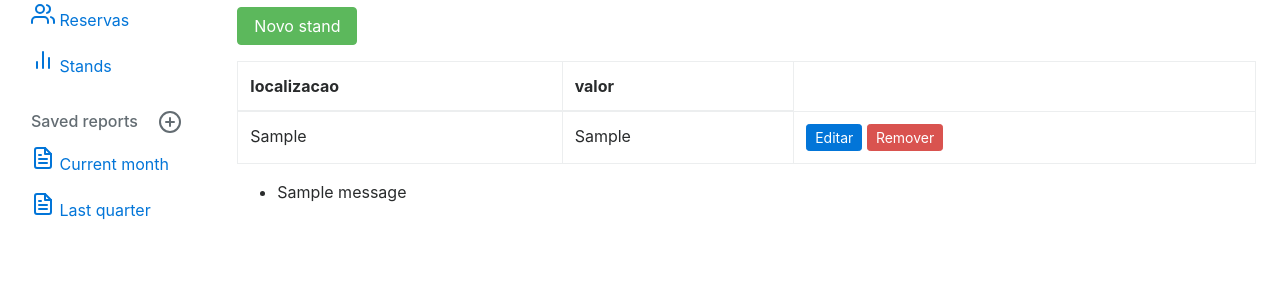
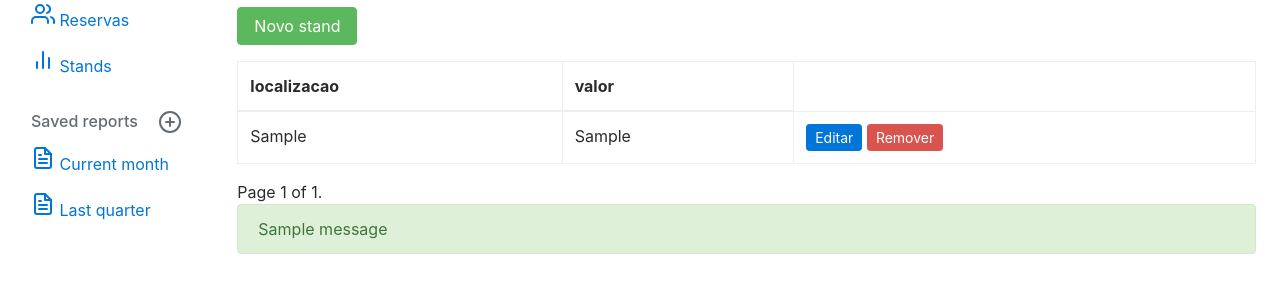
Before and after one commit to belapf/Finecap2, a Django app: page /stand/ in a window 1280 px wide. Shown: the part 168-465 px from the top of the page. Run offline with Django 4.2, Linux system fonts and the light colour scheme; tables that the repository leaves empty hold one stand-in row (values such as "Sample post"); one stand-in notice (Sample message) is shown.

Commit message:
modificado

```diff
--- a/principal/models.py
+++ b/principal/models.py
@@ -1,17 +1,20 @@
 from django.db import models
 
 # Create your models here.
+
+class Stand(models.Model):
+    localizacao = models.CharField(max_length=200)
+    valor = models.CharField(max_length=200)
+
+    def __str__(self):
+        return self.localizacao
 
 class Reserva(models.Model):
     cnpj = models.CharField(max_length=200)
     nome = models.CharField(max_length=200)
     categoria = models.CharField(max_length=200)
     quitado = models.CharField(max_length=200)
+    stand = models.ForeignKey(Stand, on_delete=models.CASCADE)
 
     def __str__(self):
         return self.nome
-
-class Stand(models.Model):
-    localizacao = models.CharField(max_length=200)
-    valor = models.CharField(max_length=200)
-    Reserva = models.ForeignKey(Reserva, on_delete=models.CASCADE)
--- a/principal/templates/reserva/form.html
+++ b/principal/templates/reserva/form.html
@@ -25,6 +25,11 @@
         {{ form.quitado }}
     </div>
 
+    <div class="mb-3">
+        <label for="nome" class="form-label">quitado</label>
+        {{ form.stand }}
+    </div>
+
     <button type="submit" class="btn btn-primary">Enviar</button>
 
 </form>
--- a/principal/templates/reserva/stand/stands.html
+++ b/principal/templates/reserva/stand/stands.html
@@ -37,12 +37,30 @@
   </tbody>
 </table>
 
-{% if messages %}
-  <ul class="messages">
-    {% for message in messages %}
-      <li{% if message.tags %} class="{{ message.tags }}"{% endif %}>{{ message }}</li>
-    {% endfor %}
-  </ul>
-{% endif %}
+<div class="pagination">
+  <span class="step-links">
+      {% if page_obj.has_previous %}
+          <a href="?page=1">&laquo; first</a>
+          <a href="?page={{ page_obj.previous_page_number }}">previous</a>
+      {% endif %}
+
+      <span class="current">
+          Page {{ page_obj.number }} of {{ page_obj.paginator.num_pages }}.
+      </span>
+
+      {% if page_obj.has_next %}
+          <a href="?page={{ page_obj.next_page_number }}">next</a>
+          <a href="?page={{ page_obj.paginator.num_pages }}">last &raquo;</a>
+      {% endif %}
+  </span>
+</div>
+
+{% for message in messages %}
+  <div class="alert alert-{{ message.tags }}" role="alert">
+    {{ message }}
+  </div>
+{% endfor %}
+
+
 
 {% endblock %}
--- a/principal/views.py
+++ b/principal/views.py
@@ -17,6 +17,7 @@ class IndexView(generic.TemplateView):
 
 class ReservasListView(generic.ListView):
   model = Reserva
+  paginate_by=2
   template_name = "reserva/reserva.html"
 
 class ReservaCreateView(views.SuccessMessageMixin, generic.CreateView):
@@ -25,6 +26,10 @@ class ReservaCreateView(views.SuccessMessageMixin, generic.CreateView):
   template_name = "reserva/form.html"
   success_url = reverse_lazy("reserva_listar")
   success_message = "Reserva cadastrada com sucesso!"
+  def form_invalid(self, form):
+    print ("!!!!", form.errors)
+    return self.render_to_response(self.get_context_data(form=form))
+
 
 class ReservaDeleteView(views.SuccessMessageMixin, generic.DeleteView):
   model = Reserva
@@ -39,10 +44,16 @@ class ReservaUpdateView(views.SuccessMessageMixin, generic.UpdateView):
   success_url = reverse_lazy("reserva_listar")
   success_message = "Reserva atualizada com sucesso!"
 
+class ReservasListView(generic.ListView):
+  model = Reserva
+  paginate_by=2
+  template_name = "reserva/reserva.html"
+
 
 #parte dos stands
 class StandListView(generic.ListView):
   model = Stand
+  paginate_by=2
   template_name = "reserva/stand/stands.html"
 
 class StandCreateView(views.SuccessMessageMixin, generic.CreateView):
@@ -51,6 +62,10 @@ class StandCreateView(views.SuccessMessageMixin, generic.CreateView):
   template_name = "reserva/stand/form.html"
   success_url = reverse_lazy("stand_listar")
   success_message = "Stand cadastrado com sucesso!"
+  def form_invalid(self, form):
+    print ("!!!!", form.errors)
+    return self.render_to_response(self.get_context_data(form=form))
+
 
 class StandDeleteView(views.SuccessMessageMixin, generic.DeleteView):
   model = Stand
@@ -63,3 +78,9 @@ class StandUpdateView(views.SuccessMessageMixin, generic.UpdateView):
   template_name = "reserva/stand/form.html"
   success_url = reverse_lazy("stand_listar")
   success_message = "Stand atualizado com sucesso!"
+
+
+class ReservasListView(generic.ListView):
+     model = Reserva
+     paginate_by=2
+     template_name = "reserva/reserva.html"
```
Also changed, not shown: principal/templates/reserva/reserva.html (+17 -0 lines), principal/migrations/0002_remove_stand_reserva_reserva_stand.py (added).
